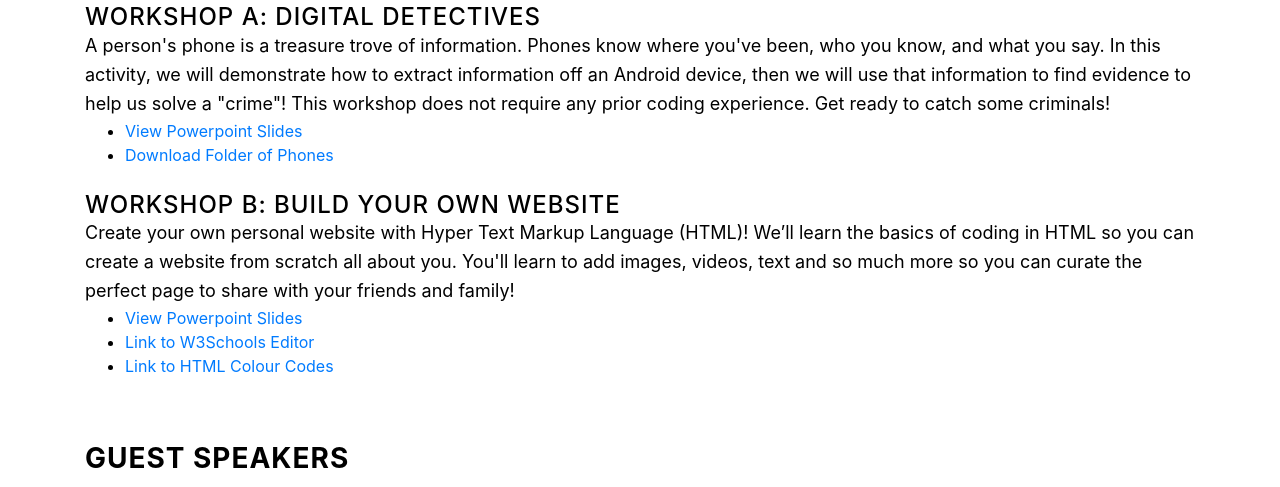
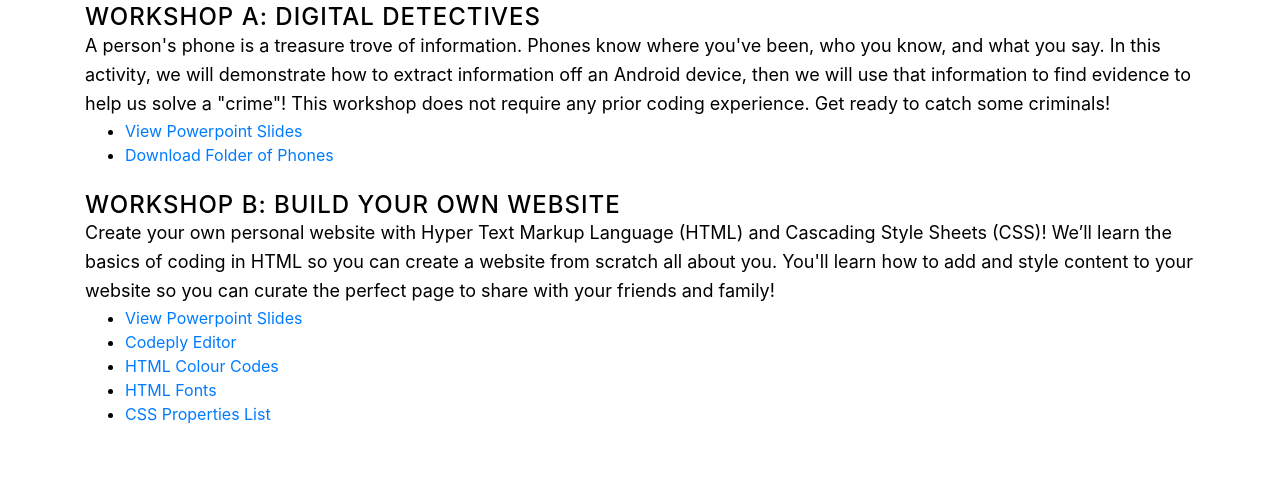
Before and after one commit to GWiCS/GWiCS.github.io, a website with bundled scripts: page gocodegirl.html in a window 1280 px wide. Shown: the part 1599-2086 px from the top of the page. Built offline with nearby package versions, Linux system fonts and the light colour scheme.

Commit message:
HTML Workshop (#27)

```diff
--- a/gocodegirl.html
+++ b/gocodegirl.html
@@ -84,13 +84,16 @@
 
             <h4 class="text-uppercase mb-0 mt-4">Workshop B: Build your own Website</h5>
             <p class="mb-0">
-              Create your own personal website with Hyper Text Markup Language (HTML)! We’ll learn the basics of coding in HTML so you can create a website from scratch all about you. You'll learn to add images, videos, text and so much more so you can curate the perfect page to share with your friends and family!
+              Create your own personal website with Hyper Text Markup Language (HTML) and Cascading Style Sheets (CSS)! We’ll learn the basics of coding in HTML so you can create a website from scratch all about you. You'll learn how to add and style content to your website so you can curate the perfect page to share with your friends and family!
             </p>
             <ul>
-              <li><a href="https://docs.google.com/presentation/d/17EVMTY-wNhquPWVYdQuDwhloIrpbkmomq0hZ383-lN8/edit?usp=sharing" target="_blank">View Powerpoint Slides</a></li>
-              <li><a href="https://www.w3schools.com/tryit/tryit.asp?filename=tryhtml_default" target="_blank">Link to W3Schools Editor</a></li>
-              <li><a href="https://www.w3schools.com/colors/colors_picker.asp" target="_blank">Link to HTML Colour Codes</a></li>
+              <li><a href="https://docs.google.com/presentation/d/1aQCTOb611gmUdd-FQcXRyq7UncFKMkomRYhNiXfGqjs/edit?usp=sharing" target="_blank">View Powerpoint Slides</a></li>
+              <li><a href="https://www.codeply.com/" target="_blank">Codeply Editor</a></li>
+              <li><a href="https://www.w3schools.com/colors/colors_picker.asp" target="_blank">HTML Colour Codes</a></li>
+              <li><a href="https://www.w3.org/Style/Examples/007/fonts.en.html" target="_blank">HTML Fonts</a></li>
+              <li><a href="https://www.w3schools.com/cssref/" target="_blank">CSS Properties List</a></li>
             </ul>
+
 
             <h2 class="section-subheading text-uppercase mb-0" style="margin-top: 4rem;">Guest Speakers</h4>
             <section id="team" class="mb-0">
```
